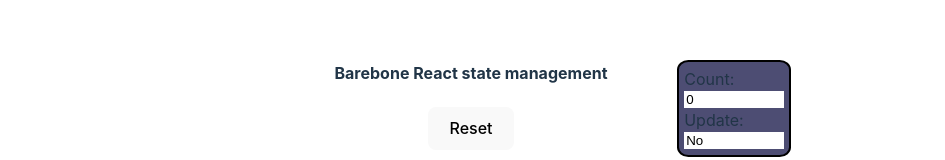
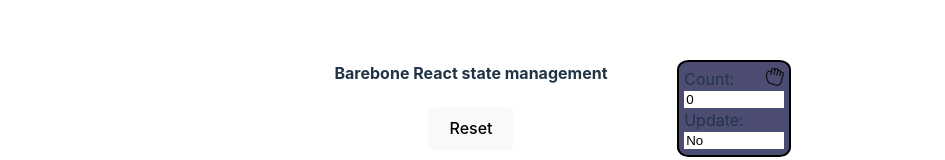
Before and after one commit to seegg/barebone-demo, a React (Vite) app: page / in a window 1280 px wide. Shown: the part 140-300 px from the top of the page, without its empty margins (169-1114 px from the left). Built offline with nearby package versions, Linux system fonts and the light colour scheme.

Commit message:
add drag icon to stat card

```diff
--- a/src/App.css
+++ b/src/App.css
@@ -21,6 +21,17 @@
 }
 .logo.react:hover {
   filter: drop-shadow(0 0 2em #61dafbaa);
+}
+
+.icon-small {
+  height: 1.5rem;
+  position: absolute;
+  right: 0.1rem;
+  top: 0.1rem;
+}
+
+.drag-icon {
+  transform: rotateZ(15deg);
 }
 
 @keyframes logo-spin {
@@ -141,6 +152,7 @@
   display: flex;
   align-items: center;
   justify-content: space-between;
+  user-select: none;
 }
 
 .stat-item > input {
--- a/src/App.tsx
+++ b/src/App.tsx
@@ -1,6 +1,7 @@
 import { useEffect, useRef } from 'react';
 import './App.css';
 import githubLogoImg from '/github-32px.png?url';
+import dragIcon from '/public/dragicon.png?url';
 import Spinner from './assets/spinner.svg';
 import { useCounterStore, counterActions, asyncCounterActions } from './store';
 
@@ -211,6 +212,11 @@
           readOnly
         />
       </div>
+      <img
+        src={dragIcon}
+        alt="finger drag icon"
+        className="icon-small drag-icon"
+      />
     </div>
   );
 };
```
Also changed, not shown: public/dragicon.png (added).
